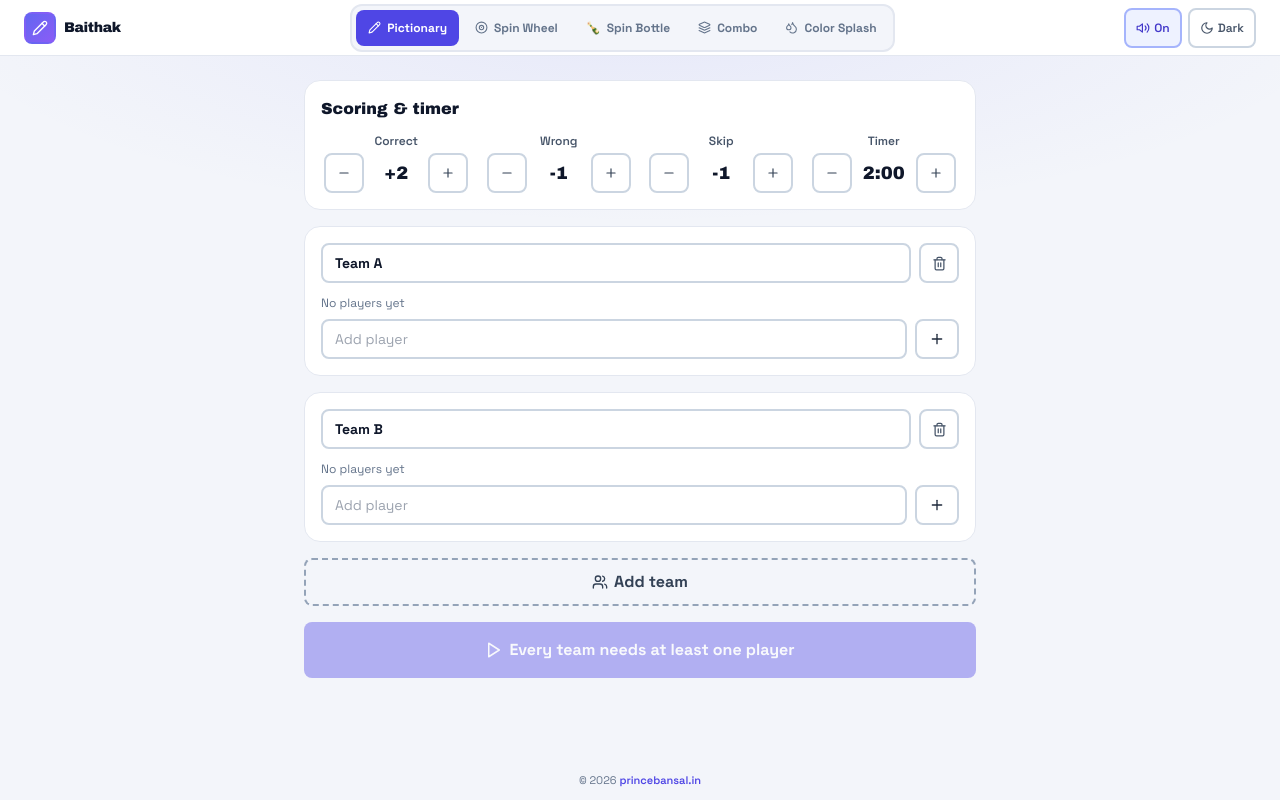
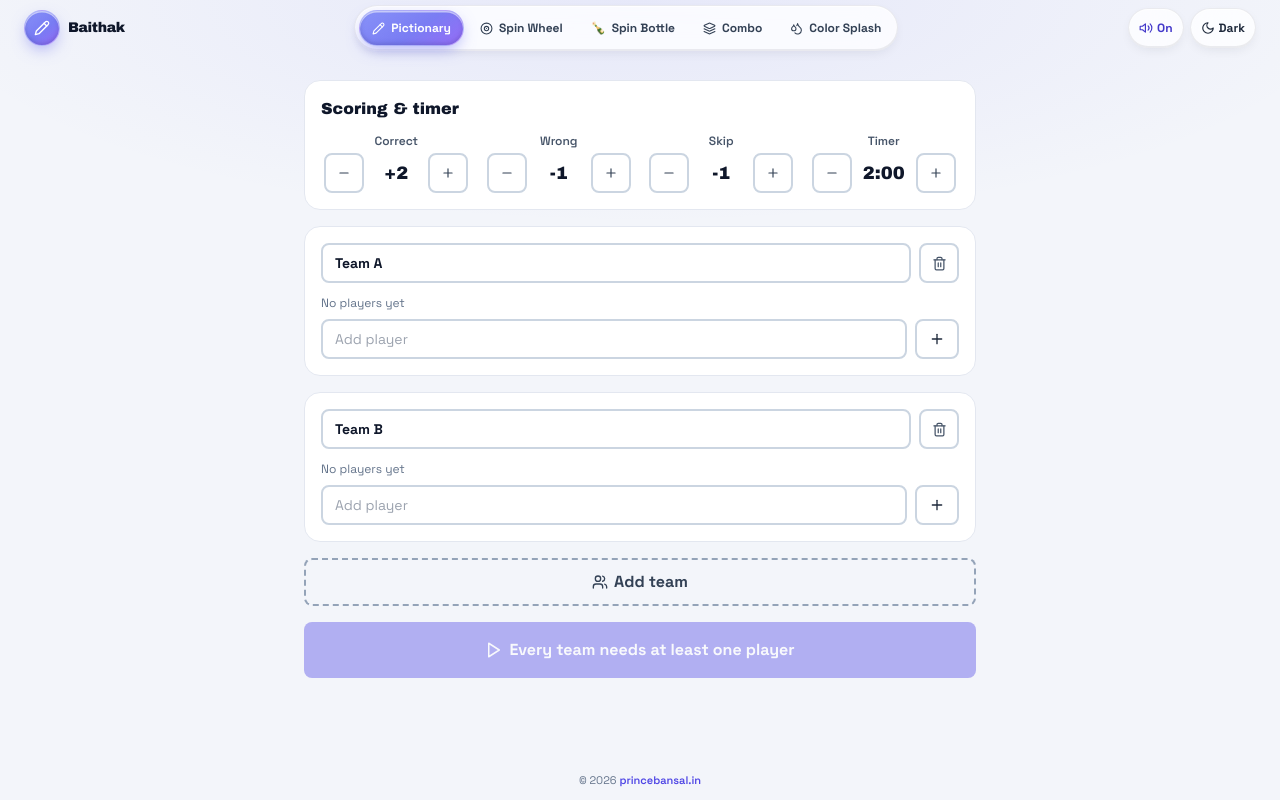
Before and after one commit to princebansal7/Baithak, a React (Vite) app: page / in a window 1280 px wide. Built offline with nearby package versions, Linux system fonts and the light colour scheme.

Commit message:
UI design changes

```diff
--- a/src/components/Header.tsx
+++ b/src/components/Header.tsx
@@ -30,14 +30,12 @@ const Header: React.FC<HeaderProps> = ({
   onGameModeChange,
 }) => (
   <header
-    className="fixed top-0 left-0 right-0 z-30 h-14 flex items-center justify-between gap-2 px-2 sm:px-3 md:px-6 border-b backdrop-blur"
-    style={{ background: 'var(--paper)', borderColor: 'var(--border-color)' }}
+    className="fixed top-0 left-0 right-0 z-30 h-14 flex items-center justify-between gap-2 px-2 sm:px-3 md:px-6 pointer-events-none [&>*]:pointer-events-auto"
   >
     {/* ── Logo ────────────────────────────────────────────────────────── */}
     <div className="hidden sm:flex items-center gap-2 flex-shrink-0">
       <div
-        className="w-8 h-8 rounded-lg flex items-center justify-center text-base border-2"
-        style={{ background: 'linear-gradient(135deg, #6366f1, #8b5cf6)', borderColor: 'transparent' }}
+        className="w-9 h-9 rounded-full flex items-center justify-center text-base glass-accent"
       >
         {gameMode === 'bottle' ? (
           <span className="text-sm">🍾</span>
@@ -58,8 +56,7 @@ const Header: React.FC<HeaderProps> = ({
 
     {/* ── Game mode tabs (centre) ──────────────────────────────────────── */}
     <div
-      className="flex items-center gap-0.5 sm:gap-1 p-1 rounded-xl border-2 min-w-0"
-      style={{ borderColor: 'var(--border-color)', background: 'var(--canvas)' }}
+      className="flex items-center gap-0.5 sm:gap-1 p-1 rounded-full min-w-0 glass-pill"
       role="tablist"
       aria-label="Game mode"
     >
@@ -72,10 +69,10 @@ const Header: React.FC<HeaderProps> = ({
             aria-selected={active}
             aria-label={tab.label}
             onClick={() => onGameModeChange(tab.id)}
-            className={`flex items-center justify-center gap-1.5 min-w-[36px] min-h-[36px] px-2.5 sm:px-3 py-1.5 rounded-lg text-xs font-bold transition-all duration-150 whitespace-nowrap
+            className={`flex items-center justify-center gap-1.5 min-w-[36px] min-h-[36px] px-2.5 sm:px-3 py-1.5 rounded-full text-xs font-bold transition-all duration-150 whitespace-nowrap
               ${active
-                ? 'bg-crimson-600 text-white'
-                : 'text-stone-500 dark:text-stone-400 hover:text-stone-900 dark:hover:text-crimson-400 hover:bg-black/5 dark:hover:bg-white/5'
+                ? 'glass-accent text-white'
+                : 'text-stone-700 dark:text-stone-200 hover:text-stone-900 dark:hover:text-white hover:bg-white/40 dark:hover:bg-white/10'
               }`}
           >
             {tab.id === 'wheel' ? <Disc2 size={13} />
@@ -96,11 +93,8 @@ const Header: React.FC<HeaderProps> = ({
     <div className="flex items-center gap-1 sm:gap-1.5 flex-shrink-0">
       <button
         onClick={onToggleSound}
-        className={`flex items-center justify-center gap-1 min-w-[40px] min-h-[40px] px-2.5 py-1.5 rounded-lg text-xs font-semibold border-2 transition-all duration-150 sm:hover:-translate-y-0.5 active:translate-y-0
-          ${soundEnabled
-            ? 'bg-crimson-50 dark:bg-crimson-600/20 border-crimson-300 dark:border-crimson-600/60 text-crimson-700 dark:text-crimson-300'
-            : 'bg-transparent border-stone-300 dark:border-stone-600 text-stone-600 dark:text-stone-400 hover:text-stone-600 dark:hover:text-stone-300'
-          }`}
+        className={`flex items-center justify-center gap-1 min-w-[40px] min-h-[40px] px-2.5 py-1.5 rounded-full text-xs font-bold glass-btn transition-all duration-150 active:scale-95
+          ${soundEnabled ? 'text-crimson-700 dark:text-crimson-300' : 'text-stone-600 dark:text-stone-300'}`}
         aria-label={soundEnabled ? 'Mute sounds' : 'Enable sounds'}
         title={soundEnabled ? 'Mute' : 'Unmute'}
       >
@@ -110,7 +104,7 @@ const Header: React.FC<HeaderProps> = ({
 
       <button
         onClick={onToggleTheme}
-        className="flex items-center justify-center gap-1 min-w-[40px] min-h-[40px] px-2.5 py-1.5 rounded-lg text-xs font-semibold border-2 border-stone-300 dark:border-stone-600 text-stone-600 dark:text-stone-300 hover:border-stone-900 dark:hover:border-stone-100 hover:text-stone-900 dark:hover:text-white transition-all duration-150 sm:hover:-translate-y-0.5 active:translate-y-0"
+        className="flex items-center justify-center gap-1 min-w-[40px] min-h-[40px] px-2.5 py-1.5 rounded-full text-xs font-bold glass-btn text-stone-800 dark:text-stone-100 transition-all duration-150 active:scale-95"
         aria-label={theme === 'dark' ? 'Switch to light mode' : 'Switch to dark mode'}
         title={theme === 'dark' ? 'Light mode' : 'Dark mode'}
       >
--- a/src/index.css
+++ b/src/index.css
@@ -83,6 +83,54 @@ body {
 }
 
 /* ============================================================
+   Liquid glass — translucent, blurred, saturated surfaces with a
+   specular top highlight and a soft inner rim (Apple-style)
+   ============================================================ */
+:root {
+  --lg-bg:        rgba(255, 255, 255, 0.78);
+  --lg-bg-hover:  rgba(255, 255, 255, 0.8);
+  --lg-rim:       rgba(255, 255, 255, 0.7);
+  --lg-edge:      rgba(30, 36, 51, 0.08);
+  --lg-shadow:    rgba(30, 36, 51, 0.14);
+}
+.dark {
+  --lg-bg:        rgba(255, 255, 255, 0.12);
+  --lg-bg-hover:  rgba(255, 255, 255, 0.2);
+  --lg-rim:       rgba(255, 255, 255, 0.3);
+  --lg-edge:      rgba(255, 255, 255, 0.08);
+  --lg-shadow:    rgba(0, 0, 0, 0.5);
+}
+
+.glass-bar {
+  background: var(--lg-bg);
+  -webkit-backdrop-filter: blur(22px) saturate(180%);
+  backdrop-filter: blur(22px) saturate(180%);
+  border-bottom: 1px solid var(--lg-edge);
+  box-shadow: inset 0 1px 0 var(--lg-rim), 0 10px 30px -14px var(--lg-shadow);
+}
+
+.glass-pill,
+.glass-btn {
+  background: var(--lg-bg);
+  -webkit-backdrop-filter: blur(16px) saturate(180%);
+  backdrop-filter: blur(16px) saturate(180%);
+  border: 1px solid var(--lg-edge);
+  box-shadow: inset 0 1px 0 var(--lg-rim), inset 0 -1px 0 var(--lg-edge), 0 4px 14px -6px var(--lg-shadow);
+}
+.glass-btn:hover { background: var(--lg-bg-hover); }
+
+.glass-accent {
+  background: linear-gradient(145deg, rgba(129, 140, 248, 0.95), rgba(99, 102, 241, 0.85) 55%, rgba(139, 92, 246, 0.9));
+  -webkit-backdrop-filter: blur(12px) saturate(180%);
+  backdrop-filter: blur(12px) saturate(180%);
+  border: 1px solid rgba(255, 255, 255, 0.35);
+  box-shadow:
+    inset 0 1.5px 0 rgba(255, 255, 255, 0.55),
+    inset 0 -2px 4px rgba(49, 46, 129, 0.25),
+    0 6px 16px -4px rgba(99, 102, 241, 0.55);
+}
+
+/* ============================================================
    Animations
    ============================================================ */
 @keyframes spinPop {
```
